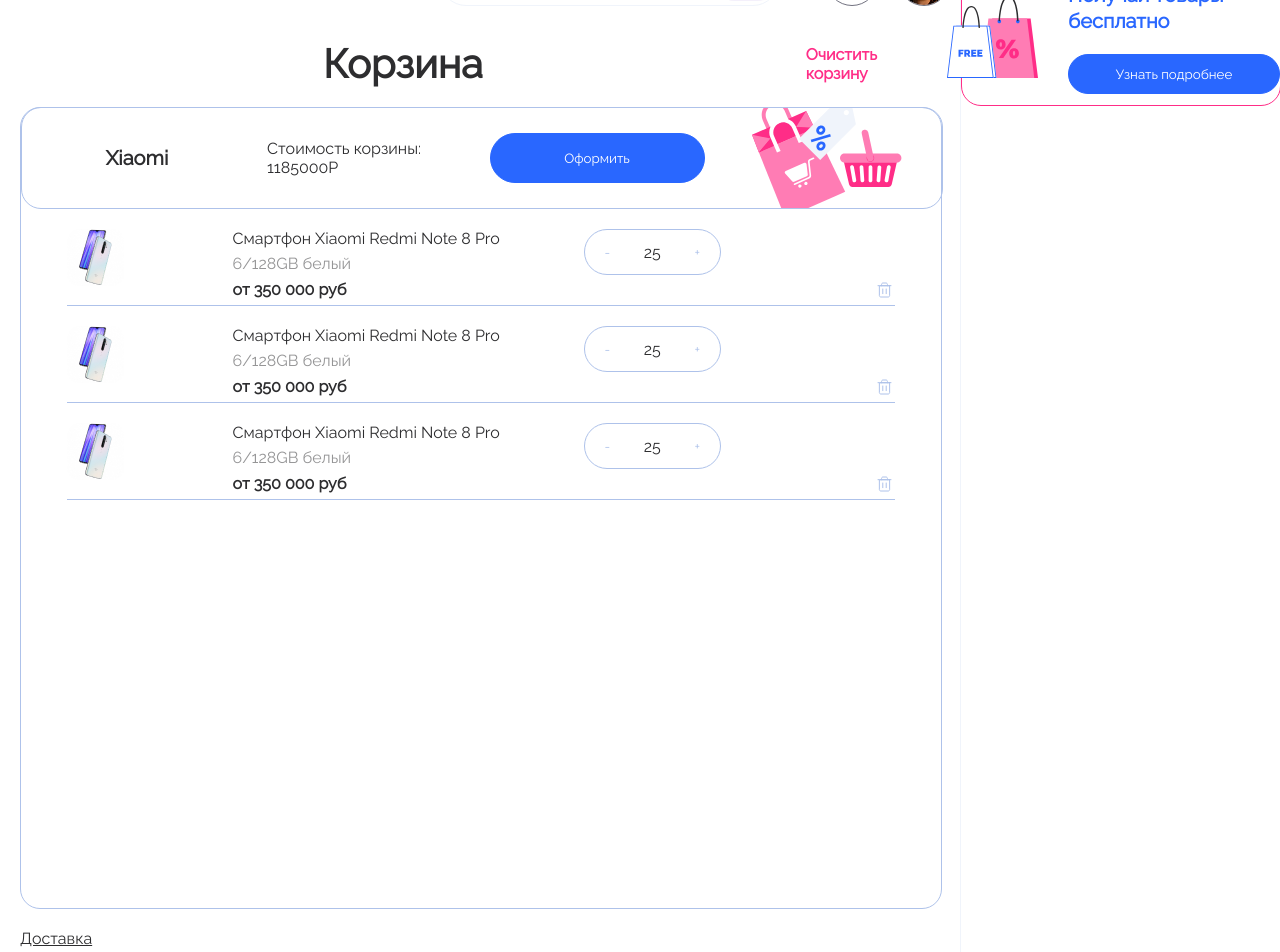
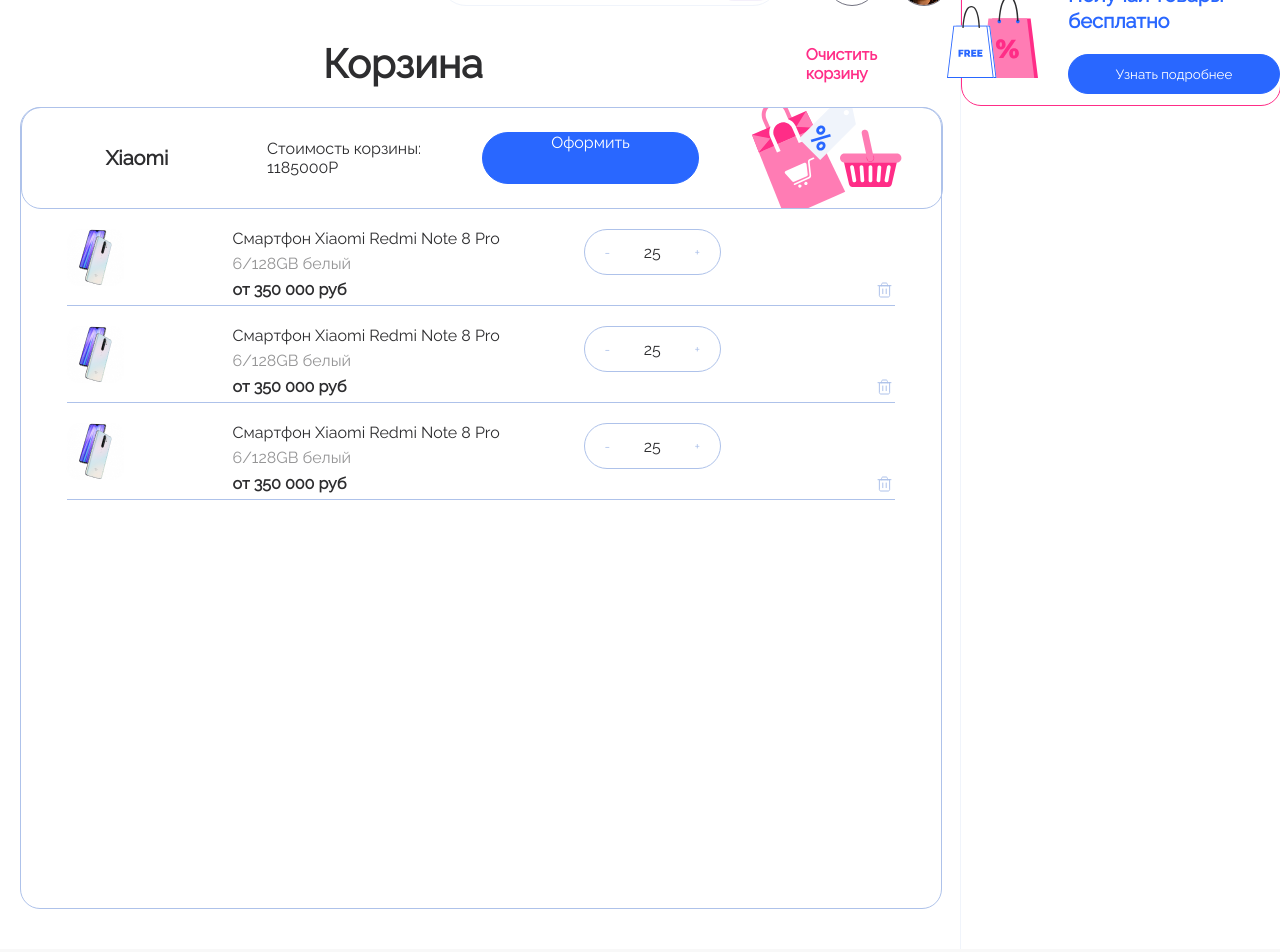
Before and after one commit to Mikhail2107/market-ORM, a React (Vite) app: page /cart in a window 1280 px wide. Shown: the part 60-1012 px from the top of the page. Built offline with nearby package versions, Linux system fonts and the light colour scheme; no server answers.

Commit message:
added  link for delivery page

```diff
--- a/src/widgets/Cart/Cart.css
+++ b/src/widgets/Cart/Cart.css
@@ -63,8 +63,9 @@
   border-radius: 51px;
   color: #ffffff;
   cursor: pointer;
-  margin: auto;
-
+  /* margin: auto; */
+  text-align: center;
+  text-decoration: none;
 }
 .cart-state-button:active {
   background-color: #ffffff;
--- a/src/widgets/Cart/Cart.tsx
+++ b/src/widgets/Cart/Cart.tsx
@@ -17,7 +17,7 @@
         <div className="cart-state">
           <span className="cart-state-title">Xiaomi</span>
           <span className="cart-state-total">Стоимость корзины: 1185000Р</span>
-          <button className="cart-state-button">Оформить</button>
+          <Link to={'/delivery'} className="cart-state-button">Оформить</Link>
           <div className="cart-state-image"></div>
         </div>
         <ul className="cart-list">
@@ -59,7 +59,6 @@
           </li>
         </ul>
       </div>
-      <Link to={'/delivery'} className=''>Доставка</Link>
     </div>
 
     </>
```
